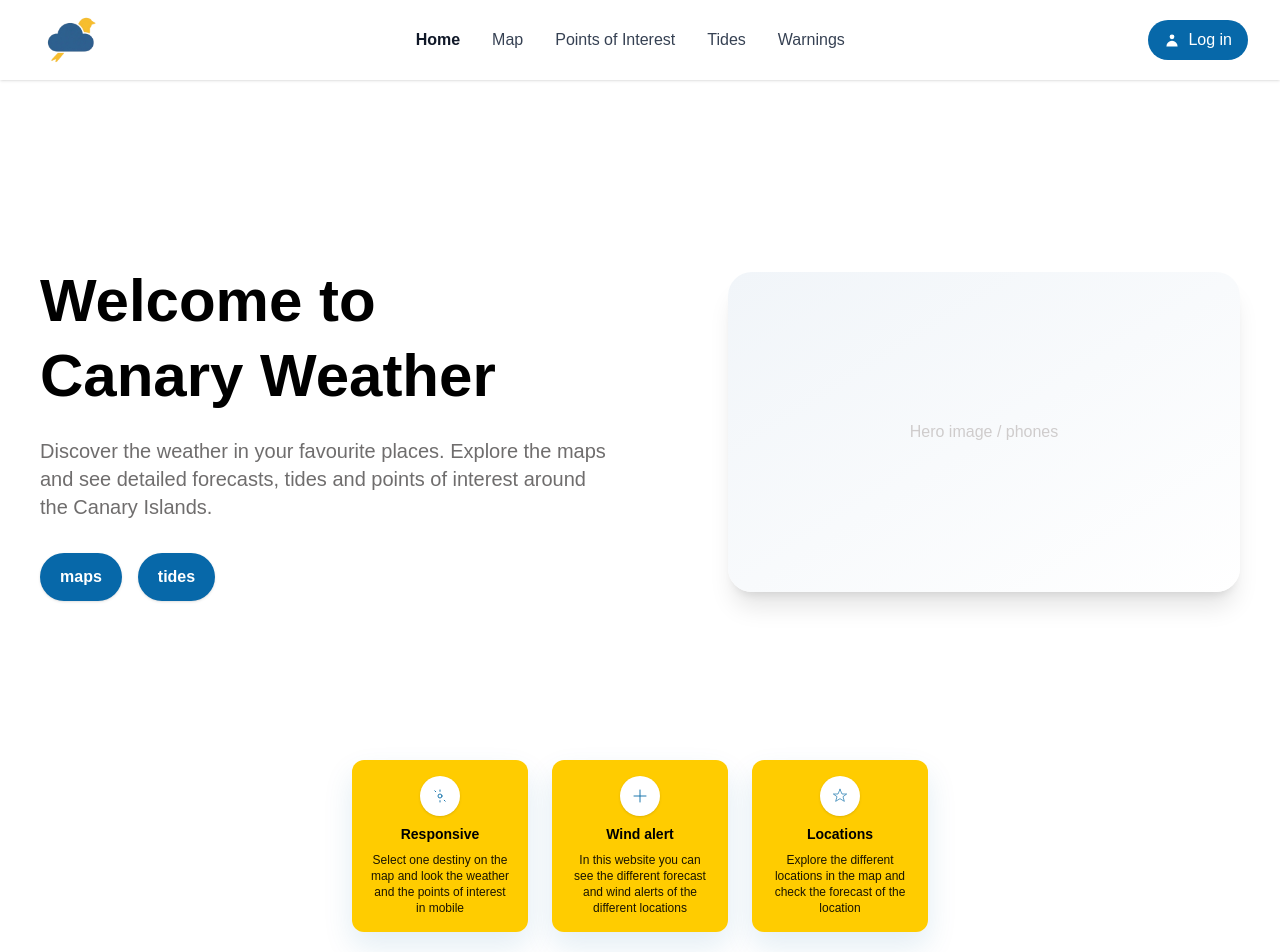
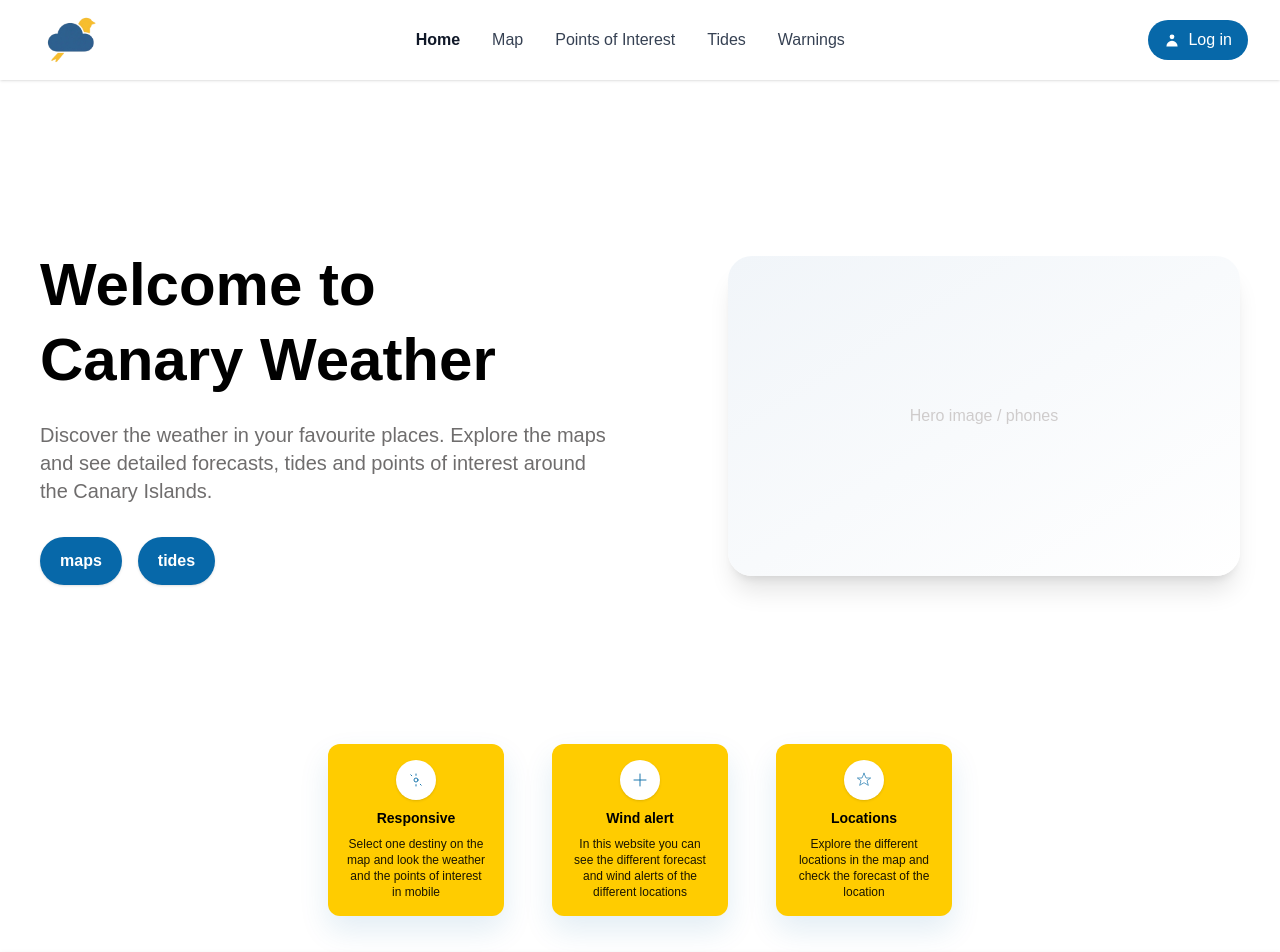
Before and after one commit to aangelo21/canary-weather, a React app in the folder frontend/: page / in a window 1280 px wide. Shown: the top 952 px of the page. Built offline with nearby package versions, Linux system fonts and the light colour scheme; no server answers; the HTML template or start-up script is replaced by a standard one.

Commit message:
feat: update Home page layout with hero section and enhance card spacing

```diff
--- a/frontend/src/Pages/Home.jsx
+++ b/frontend/src/Pages/Home.jsx
@@ -5,7 +5,8 @@ function Home() {
 
     return (
         <div className="min-h-screen bg-neutral-4 flex flex-col">
-            <div className="max-w-7xl mx-auto px-6 lg:px-8 py-12 grow">
+            {/* Hero Section */}
+            <div className="max-w-7xl mx-auto px-6 lg:px-8 pt-8 pb-12 grow">
                 <div className="grid grid-cols-1 lg:grid-cols-2 gap-12 items-center min-h-[70vh]">
                     {/* Left column - Hero text */}
                     <div className="flex flex-col justify-center h-full">
@@ -43,7 +44,7 @@ function Home() {
                     {/* Right column - illustrative image placeholder */}
                     <div className="flex justify-center lg:justify-end">
                         <div className="w-full max-w-md lg:max-w-lg">
-                            <div className="w-full h-80 bg-linear-to-br from-slate-100 to-white rounded-3xl shadow-xl flex items-center justify-center">
+                            <div className="w-full h-80 bg-gradient-to-br from-slate-100 to-white rounded-3xl shadow-xl flex items-center justify-center">
                                 <span className="text-neutral-3">Hero image / phones</span>
                             </div>
                         </div>
@@ -52,8 +53,8 @@ function Home() {
             </div>
 
             {/* Yellow cards centered below */}
-            <div className="flex justify-center pb-16">
-                <div className="grid grid-cols-1 sm:grid-cols-3 gap-6">
+            <div className="flex justify-center pb-10">
+                <div className="grid grid-cols-1 sm:grid-cols-3 gap-12">
                     {[
                         {
                             title: "Responsive",
@@ -84,7 +85,10 @@ function Home() {
                             )
                         }
                     ].map((card, i) => (
-                        <div key={i} className="w-44 bg-brand-secondary rounded-xl p-4 shadow-[0_14px_30px_rgba(15,111,168,0.12)] flex flex-col items-center text-center gap-2 transform transition-transform hover:-translate-y-1">
+                        <div
+                            key={i}
+                            className="w-44 bg-brand-secondary rounded-xl p-4 shadow-[0_14px_30px_rgba(15,111,168,0.12)] flex flex-col items-center text-center gap-2 transform transition-transform hover:-translate-y-1"
+                        >
                             <div className="w-10 h-10 rounded-full bg-white flex items-center justify-center shadow-sm">
                                 {card.icon}
                             </div>
```
Also changed, not shown: 1 other file (tests, documents, lock files or other folders).
